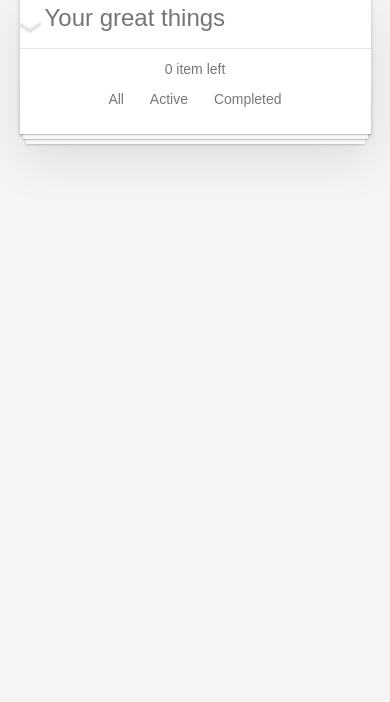
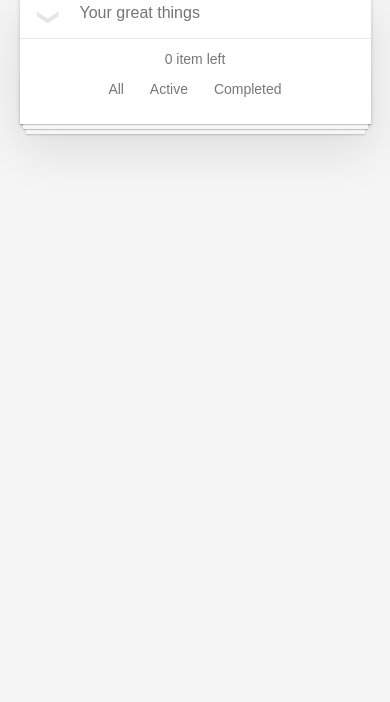
Before and after one commit to manInit/ToDo-app-on-pure-js, a website built with webpack: page src/index.html in a window 390 px wide. Shown: the part 142-844 px from the top of the page. Built offline with nearby package versions, Linux system fonts and the light colour scheme.

Commit message:
fix adaptive

```diff
--- a/src/styles/_todo.sass
+++ b/src/styles/_todo.sass
@@ -151,6 +151,9 @@
       text-align: center
       flex-direction: column
       justify-content: center
+    &__input, &__text
+      font-size: 16px
+
     &__filters
       margin: 10px 0
     &__count, &__clear
```
